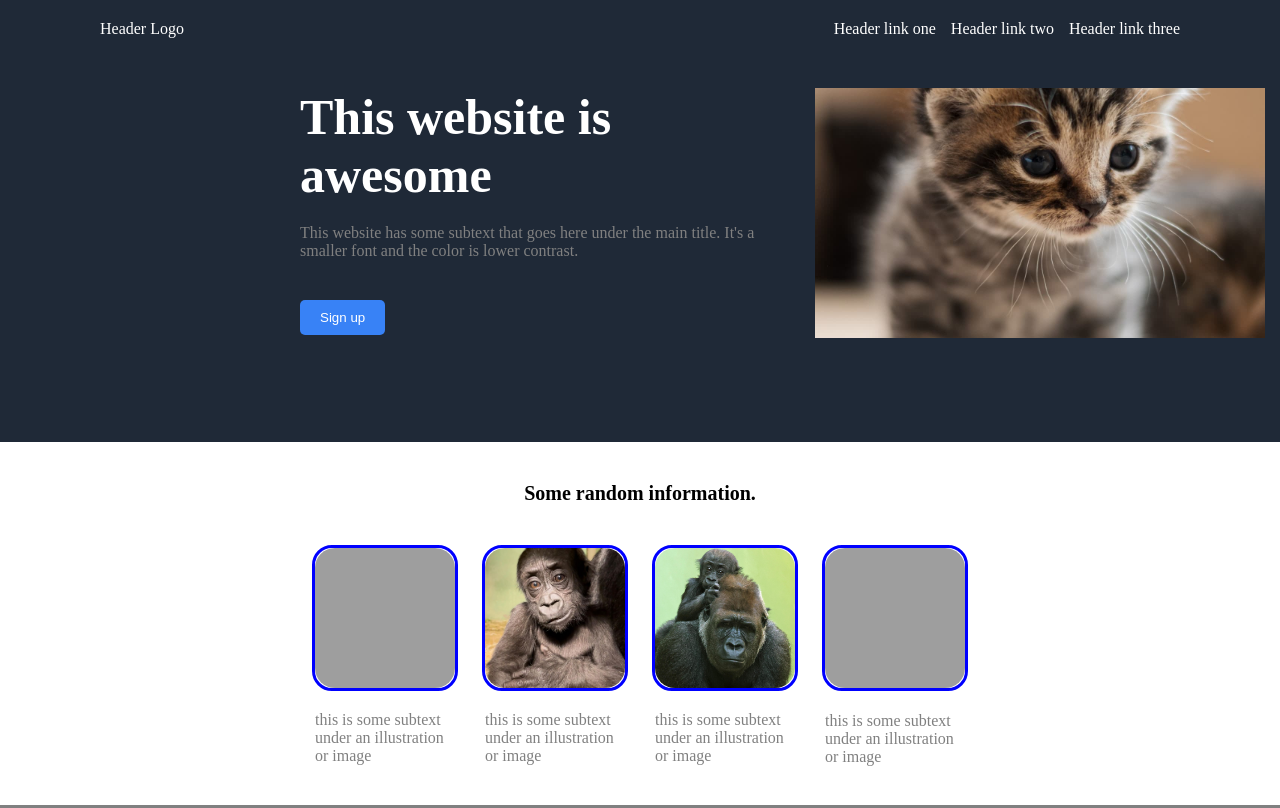
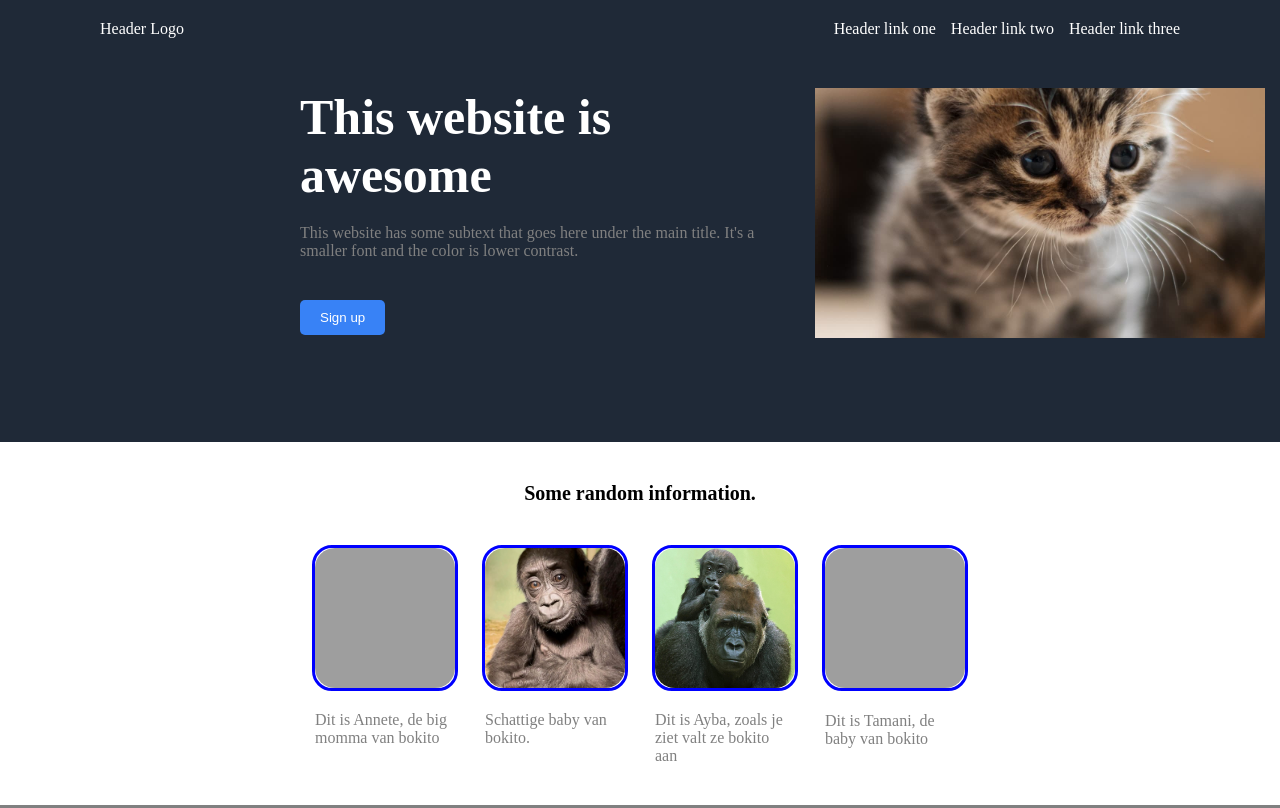
Before and after one commit to ArmandoMAJ/landing-page, a plain HTML site: page index.html in a window 1280 px wide. Shown: the top 808 px of the page. Drawn offline with Linux system fonts and the light colour scheme; grey boxes are pictures that could not be loaded.

Commit message:
Ondertekst toegevoegd bij de familie van bokito

```diff
--- a/index.html
+++ b/index.html
@@ -31,19 +31,19 @@
             <div class="boxes">
                 <div class="omhulsel">
                     <div class="box"><img class="annete" src="pictures/Annete.png" alt="annete-monkey"></div>
-                    <div class="subtext">this is some subtext under an illustration or image</div>
+                    <div class="subtext">Dit is Annete, de big momma van bokito</div>
                 </div>
                 <div class="omhulsel">
                     <div class="box"><img class="annete" src="pictures/Aya.jpeg" alt="aya-monkey"></div>
-                    <div class="subtext">this is some subtext under an illustration or image</div>
+                    <div class="subtext">Schattige baby van bokito.</div>
                 </div>
                 <div class="omhulsel">
                     <div class="box"><img class="annete" src="pictures/Ayba.jpg"></div>
-                    <div class="subtext">this is some subtext under an illustration or image</div>
+                    <div class="subtext">Dit is Ayba, zoals je ziet valt ze bokito aan</div>
                 </div>
                 <div class="omhulsel">
                     <div class="box"><img class="annete" src="pictures/gorilla-tamani-en-babe.jpg"</div>
-                    <div class="subtext">this is some subtext under an illustration or image</div>
+                    <div class="subtext">Dit is Tamani, de baby van bokito</div>
                 </div>
             </div>
         </div>
```
